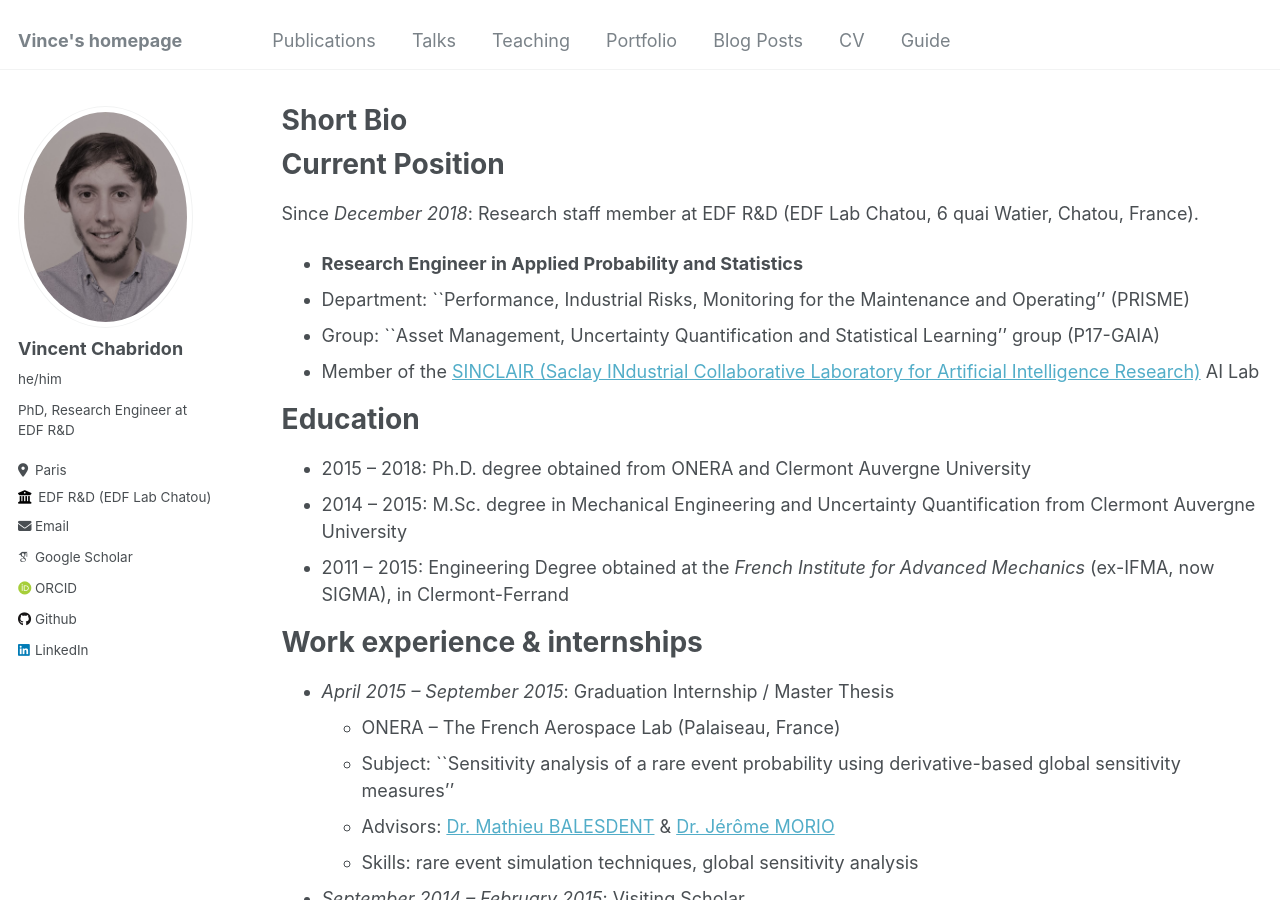
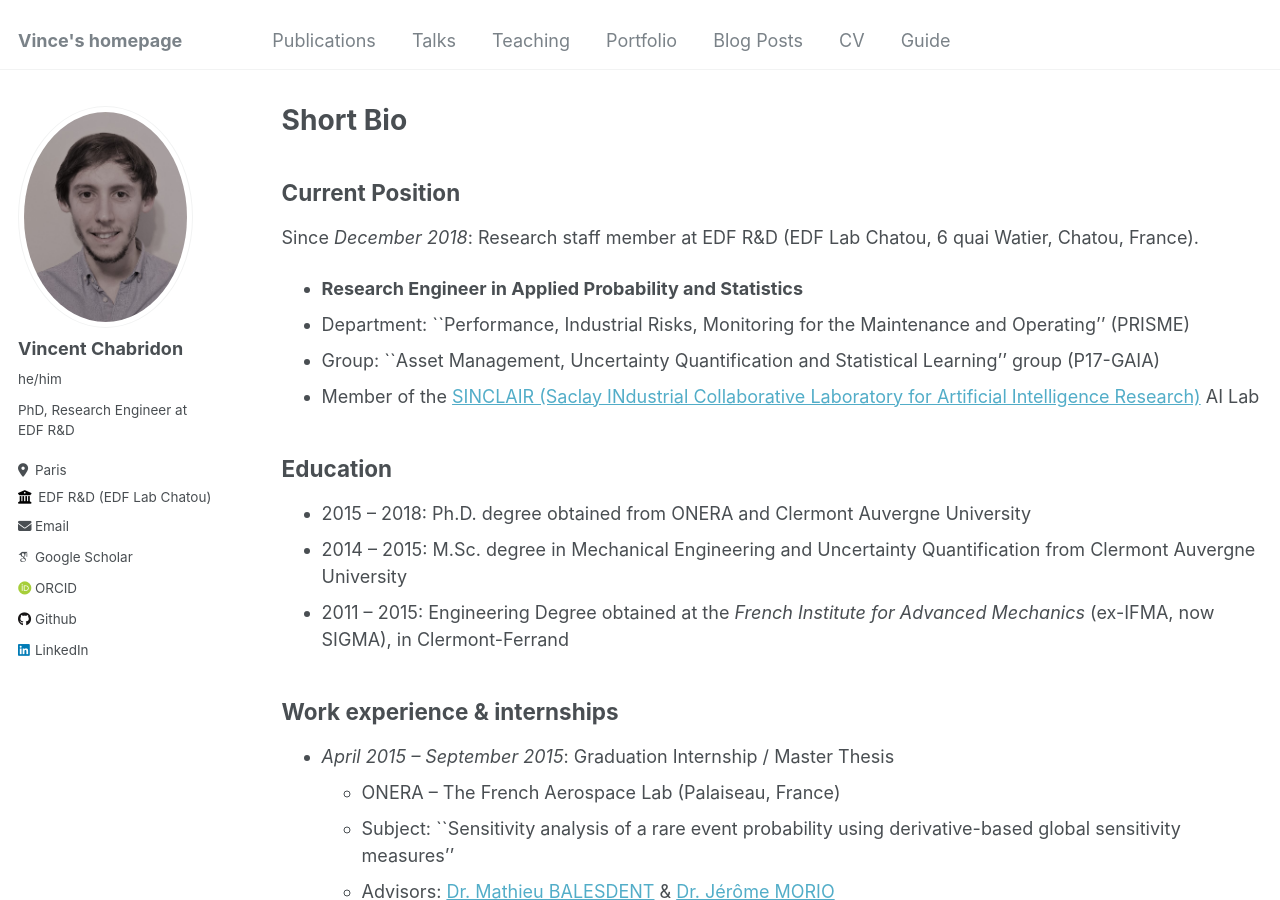
Before and after one commit to vchabri/vchabri.github.io, a Jekyll site: the page built from _pages/cv.md, in a window 1280 px wide and 900 px high. Built offline with Jekyll 4.4.1, drawn with Linux system fonts in a browser that asks for light colours; some web fonts are replaced.

Commit message:
Update cv.md

```diff
--- a/_pages/cv.md
+++ b/_pages/cv.md
@@ -7,22 +7,19 @@ redirect_from:
   - /resume
 ---
 
-Current Position
-======
+## Current Position
 Since _December 2018_: Research staff member at EDF R&D (EDF Lab Chatou, 6 quai Watier, Chatou, France).
 * **Research Engineer in Applied Probability and Statistics**
 * Department: ``Performance, Industrial Risks, Monitoring for the Maintenance and Operating'' (PRISME)
 * Group: ``Asset Management, Uncertainty Quantification and Statistical Learning'' group (P17-GAIA)
 * Member of the [SINCLAIR (Saclay INdustrial Collaborative Laboratory for Artificial Intelligence Research)](https://sinclair-lab.com/index.html) AI Lab
 
-Education
-======
+## Education
 * 2015 – 2018: Ph.D. degree obtained from ONERA and Clermont Auvergne University
 * 2014 – 2015: M.Sc. degree in Mechanical Engineering and Uncertainty Quantification from Clermont Auvergne University
 * 2011 – 2015: Engineering Degree obtained at the _French Institute for Advanced Mechanics_ (ex-IFMA, now SIGMA), in Clermont-Ferrand
 
-Work experience & internships
-======
+## Work experience & internships
 * _April 2015 – September 2015_: Graduation Internship / Master Thesis
   *  ONERA – The French Aerospace Lab (Palaiseau, France)
   *  Subject: ``Sensitivity analysis of a rare event probability using derivative-based global sensitivity measures''
```
